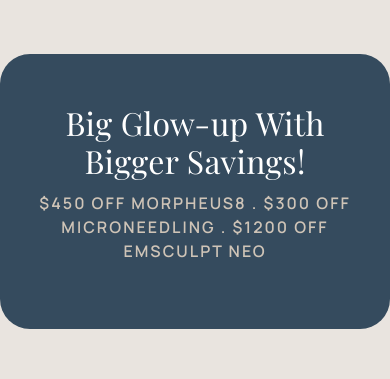
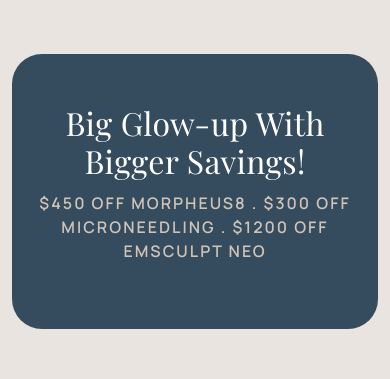
Before and after one commit to alihumdard/elevate-aesthetics, a Next.js app: page /skinRemoval in a window 390 px wide. Shown: the part 593-972 px from the top of the page. Built offline with nearby package versions, Linux system fonts and the light colour scheme; a web font is replaced by a local one.

Commit message:
add space

```diff
--- a/src/styles/FreeSession.module.css
+++ b/src/styles/FreeSession.module.css
@@ -44,4 +44,7 @@
 
     font-size: 16px;
 }
+.customContainer {
+    padding: 0 12px;
 }
+}
--- a/src/styles/GetTouch.css
+++ b/src/styles/GetTouch.css
@@ -409,4 +409,7 @@
   .gt-contact-section {
     padding: 36px 0 40px;
   }
+  .gt-form-col {
+    padding: 0 12px;
 }
+}
--- a/src/styles/popular.module.css
+++ b/src/styles/popular.module.css
@@ -73,7 +73,7 @@
   }
 
   .popularSection {
-    padding: 60px 0;
+    padding: 25px 0;
   }
 }
 
@@ -85,4 +85,5 @@
   .card {
     padding: 16px;
   }
+
 }
--- a/src/styles/process.css
+++ b/src/styles/process.css
@@ -366,7 +366,7 @@
   }
 
   .process-section {
-    padding: 44px 0 52px;
+    padding: 44px 0 20px;
   }
   .why-choose-section {
     padding: 44px 0 52px;
```
